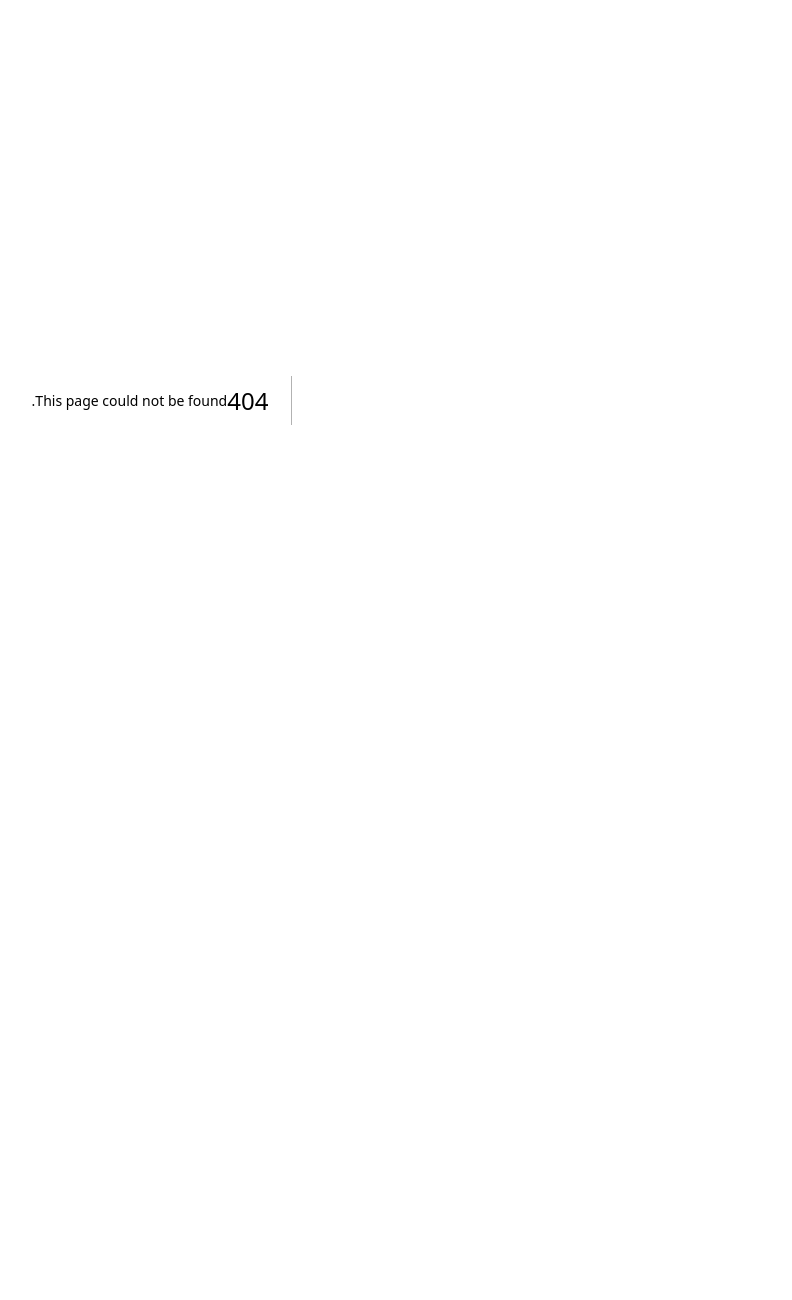
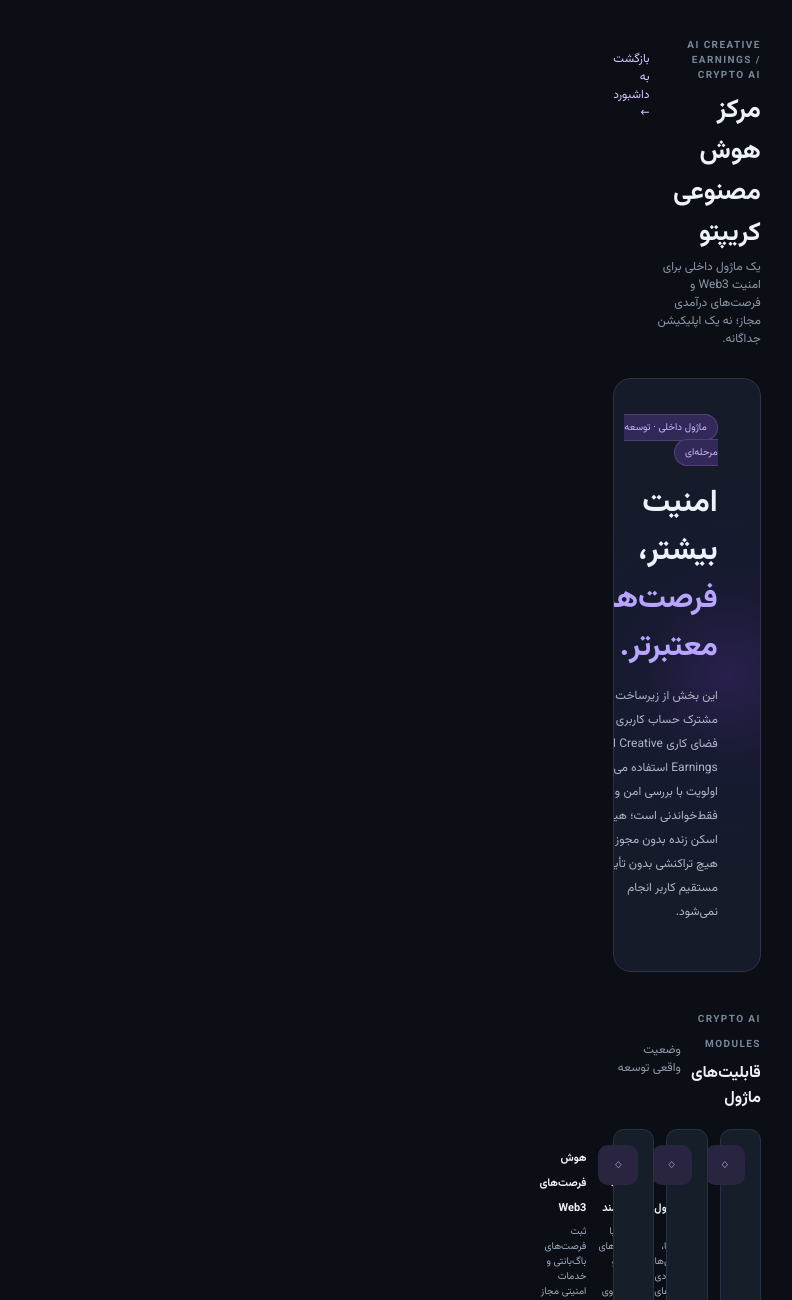
Before and after one commit to ebrahimi1366alireza-tech/AICreativeEarnings, a Next.js app: page /crypto in a window 1280 px wide. Before the commit this address had no page. Shown: the top 1300 px of the page, without its empty margins (468-1260 px from the left). Before the commit the page ends 800 px from the top, so only its background shows below. Built offline with nearby package versions, Linux system fonts and the light colour scheme.

Commit message:
Add integrated Crypto AI module page

```diff
--- /dev/null
+++ b/app/crypto/page.tsx
@@ -0,0 +1,48 @@
+import Link from "next/link";
+
+const modules = [
+  { title: "تحلیل امنیت کیف پول", status: "در مرحله طراحی", detail: "بررسی مجوزها، تراکنش‌های پیشنهادی و الگوهای پرخطر؛ بدون دریافت کلید خصوصی یا عبارت بازیابی." },
+  { title: "تحلیل قرارداد هوشمند", status: "در مرحله طراحی", detail: "شروع با قراردادهای EVM و تحلیل ایستا روی کد یا آدرس عمومی؛ هر نتیجه نیازمند بازبینی انسانی است." },
+  { title: "هوش فرصت‌های Web3", status: "متصل به مسیر فرصت‌ها", detail: "ثبت فرصت‌های باگ‌بانتی و خدمات امنیتی مجاز همراه با بررسی محدوده، شرایط کشور، KYC و پرداخت." },
+  { title: "گزارش و پیگیری", status: "در مرحله طراحی", detail: "ثبت شواهد، شدت، وضعیت بررسی و گزارش مسئولانه؛ هیچ گزارشی خودکار ارسال نمی‌شود." }
+];
+
+export default function CryptoAiPage() {
+  return (
+    <main className="shell">
+      <section className="main" style={{ maxWidth: 1120, margin: "0 auto", width: "100%" }}>
+        <header className="topbar">
+          <div><div className="eyebrow">AI CREATIVE EARNINGS / CRYPTO AI</div><h1>مرکز هوش مصنوعی کریپتو</h1><p>یک ماژول داخلی برای امنیت Web3 و فرصت‌های درآمدی مجاز؛ نه یک اپلیکیشن جداگانه.</p></div>
+          <Link className="hero-link" href="/">بازگشت به داشبورد ←</Link>
+        </header>
+        <section className="hero" style={{ marginTop: 22 }}>
+          <div className="hero-copy"><span className="pill">ماژول داخلی · توسعه مرحله‌ای</span><h2>امنیت بیشتر،<br/><em>فرصت‌های معتبرتر.</em></h2><p>این بخش از زیرساخت مشترک حساب کاربری و فضای کاری AI Creative Earnings استفاده می‌کند. اولویت با بررسی امن و فقط‌خواندنی است؛ هیچ اسکن زنده بدون مجوز و هیچ تراکنشی بدون تأیید مستقیم کاربر انجام نمی‌شود.</p></div>
+          <div className="hero-art"><div className="orbit orbit-one"></div><div className="orbit orbit-two"></div><div className="art-core">◇<small>WEB3</small></div><div className="float-card card-a">◈ امنیت</div><div className="float-card card-b">⌕ تحلیل</div><div className="float-card card-c">↗ فرصت</div></div>
+        </section>
+        <div className="section-heading"><div><span className="eyebrow">CRYPTO AI MODULES</span><h2>قابلیت‌های ماژول</h2></div><span className="muted">وضعیت واقعی توسعه</span></div>
+        <section className="tool-grid">
+          {modules.map((item) => <article className="tool-card" key={item.title}><div className="tool-mark">◇</div><div><strong>{item.title}</strong><p>{item.detail}</p><small>{item.status}</small></div></article>)}
+        </section>
+        <section className="panel" style={{ marginTop: 22 }}>
+          <div className="panel-head"><div><span className="eyebrow">WALLET CONNECTIVITY</span><h2>اتصال کیف پول</h2></div><span className="free-tag">طراحی امن</span></div>
+          <p className="hub-intro">هدف فنی: اتصال استاندارد و مستقل از مرورگر، با پشتیبانی تدریجی از کیف پول‌های سازگار با EVM و آزمایش سازگاری در Mises Browser اندروید. وجود افزونه یا Provider باید در خود مرورگر بررسی شود؛ پشتیبانی قطعی تا پایان آزمایش اعلام نمی‌شود.</p>
+          <div className="tool-grid">
+            <article className="tool-card"><div className="tool-mark">M</div><div><strong>Mises Browser</strong><p>محیط آزمایش اندروید برای شناسایی Provider و افزونه‌های کیف پول سازگار.</p><small>سازگاری نیازمند آزمایش</small></div></article>
+            <article className="tool-card"><div className="tool-mark">EVM</div><div><strong>MetaMask و OKX Wallet</strong><p>هدف اتصال از مسیر استاندارد؛ اتصال واقعی و امضای پیام هنوز فعال نشده است.</p><small>در صف پیاده‌سازی</small></div></article>
+          </div>
+          <p className="footnote">هرگز Seed Phrase یا Private Key در اپ دریافت یا ذخیره نمی‌شود. اتصال کیف پول، امضای پیام و انتقال دارایی سه مجوز جدا هستند. هیچ برداشت یا امضای خودکاری وجود نخواهد داشت.</p>
+        </section>
+        <section className="panel" style={{ marginTop: 22 }}>
+          <div className="panel-head"><div><span className="eyebrow">SAFETY GATES</span><h2>قواعد غیرقابل‌چشم‌پوشی</h2></div></div>
+          <ul className="hub-intro" style={{ lineHeight: 2 }}>
+            <li>فقط دارایی‌ها و قراردادهای داخل محدوده مجاز یا محیط محلی و تست‌نت بررسی می‌شوند.</li>
+            <li>هیچ تست مخرب، سرقت دارایی، فیشینگ یا دور زدن احراز هویت انجام نمی‌شود.</li>
+            <li>نتایج ابزارها فرضیه‌اند تا زمانی که شواهد و بازبینی انسانی آن‌ها را تأیید کند.</li>
+            <li>ارسال گزارش، اتصال حساس، امضای کیف پول و هر تراکنش نیازمند تأیید صریح کاربر است.</li>
+            <li>هیچ API یا سرویس پولی بدون تأیید قبلی فعال نمی‌شود.</li>
+          </ul>
+        </section>
+      </section>
+    </main>
+  );
+}
```
